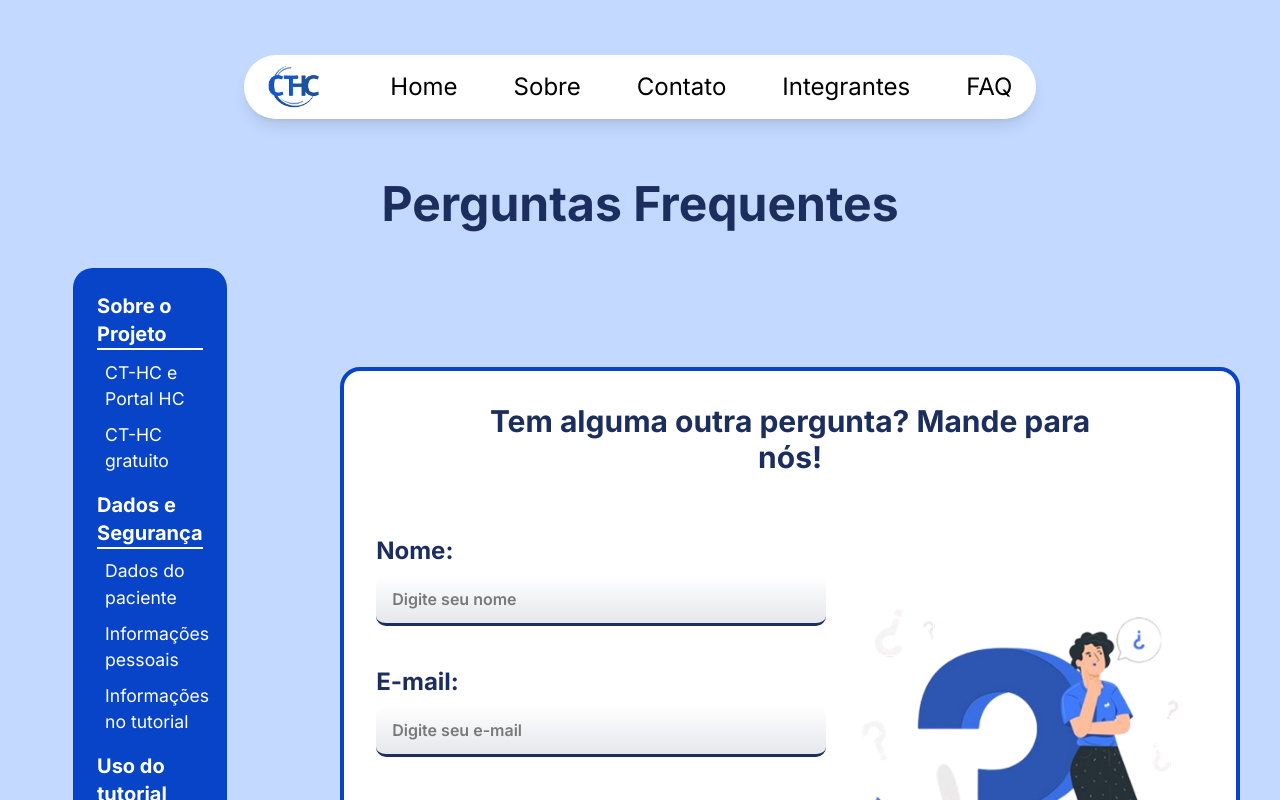
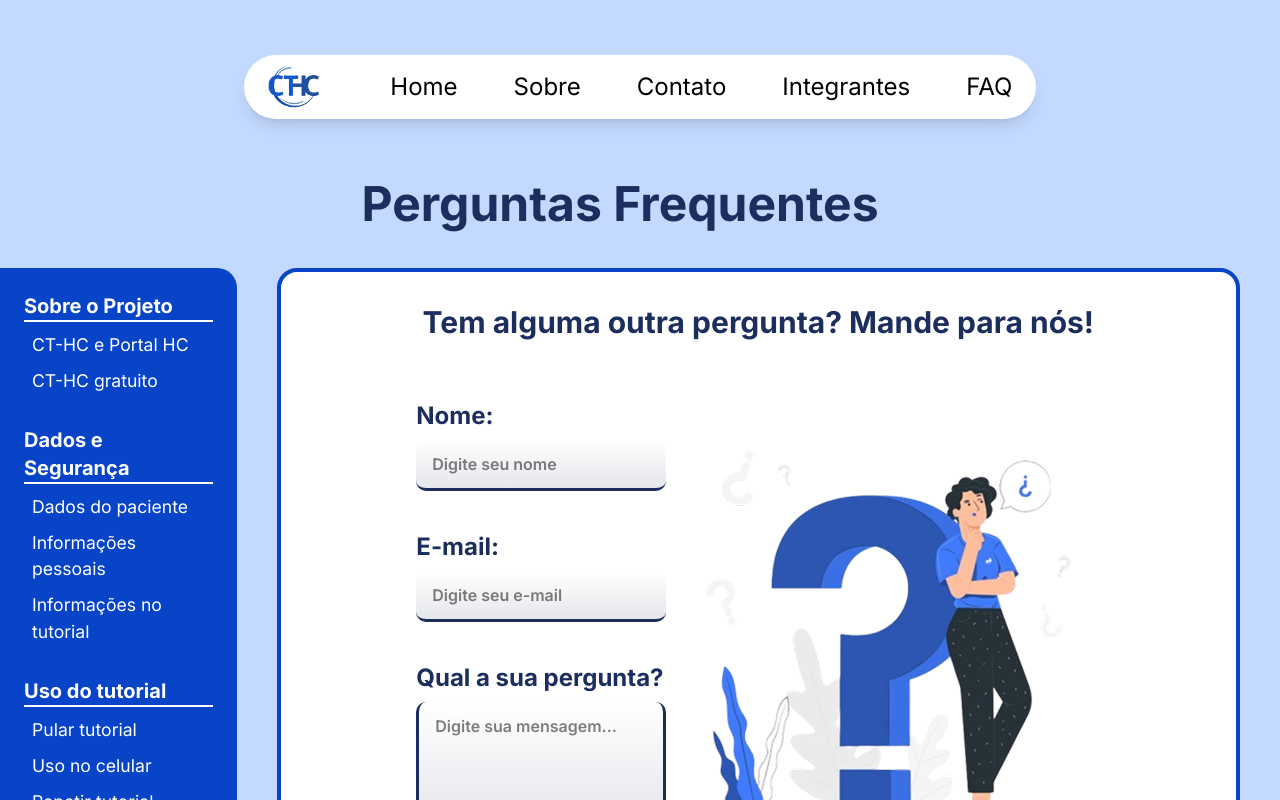
Before and after one commit to BSM-Challenge/ct-hc, a React (Vite) app: page /faq in a window 1280 px wide. Shown: the top 800 px of the page. Built offline with nearby package versions, Linux system fonts and the light colour scheme; a web font is replaced by a local one.

Commit message:
enhancement (FAQ): Responsividade para dispositivos largos feita.

```diff
--- a/src/routes/CT-HC/FAQ/index.tsx
+++ b/src/routes/CT-HC/FAQ/index.tsx
@@ -24,9 +24,8 @@ export default function FAQ() {
     <main className="bg-[var(--light-blue)]">
       <section
         className="px-10 pt-30 min-h-screen max-[500px]:px-5
-      lg:pt-35
-      xl:pt-45"
-      >
+      lg:pt-40 lg:px-0 lg:pr-10
+      xl:pt-45">
         <div className="w-full flex flex-col gap-5">
           <div
             className="h-full flex justify-center items-center
@@ -42,14 +41,13 @@ export default function FAQ() {
           </div>
           <div
             className="flex flex-col justify-between gap-20 items-center w-full
-          lg:flex-row
-          xl:flex-row"
+            lg:flex-row lg:gap-10
+            xl:flex-row"
           >
-            <div className="w-full md:w-[70%] lg:w-[30%] xl:w-[25%] flex justify-center">
+            <div className="w-full md:w-[70%] lg:w-[50%] xl:w-[25%]">
               <nav
-                className="bg-[var(--color-blue-2)] rounded-[20px]
-              p-6 text-[var(--color-white)] flex flex-col gap-4 w-[70%]"
-              >
+                className="bg-[var(--color-blue-2)] rounded-[20px] p-6 text-[var(--color-white)] flex flex-col gap-8 w-full
+                lg:rounded-l-[0]">
                 <ul className="flex flex-col gap-[.6rem] text-[var(--color-white)]">
                   <li className="border-b-2 border-[var(--color-white)]">
                     <h2 className="text-xl font-bold">Sobre o Projeto</h2>
@@ -197,25 +195,25 @@ export default function FAQ() {
                 Tem alguma outra pergunta? Mande para nós!
               </h3>
 
-              <div className="flex justify-center items-center flex-col-reverse lg:flex-row">
-                <form method="POST" className="flex flex-col h-fit mt-10">
+              <div className="flex justify-center items-center flex-col-reverse lg:flex-row lg:w-full">
+                <form method="POST" className="flex flex-col h-fit mt-10 ">
 
                   <label htmlFor="name" className="text-2xl font-bold text-[var(--dark-blue-title)] mb-2">Nome:</label>
                   <input type="text" placeholder="Digite seu nome" className="w-full px-4 py-3 rounded-[10px]
                   bg-gradient-to-b from-[var(--color-white)] to-gray-200 border-b-3 border-[var(--dark-blue-title)]
-                  placeholder-[--color-gray] placeholder:font-semibold outline-none min-[450px]:w-[340px] sm:w-[450px]"/>
+                  placeholder-[--color-gray] placeholder:font-semibold outline-none min-[450px]:w-[340px] sm:w-[450px] lg:w-[250px]"/>
 
                   <label htmlFor="e-mail" className="text-2xl font-bold text-[var(--dark-blue-title)] mt-10 mb-2">E-mail:</label>
                   <input type="text" placeholder="Digite seu e-mail" className="w-full px-4 py-3 rounded-[10px]
                   bg-gradient-to-b from-[var(--color-white)] to-gray-200 border-b-3 border-[var(--dark-blue-title)]
-                  placeholder-[--color-gray] placeholder:font-semibold outline-none"/>
+                  placeholder-[--color-gray] placeholder:font-semibold outline-none lg:w-[250px]"/>
 
                   <label htmlFor="pergunta" className="text-2xl font-bold text-[var(--dark-blue-title)] mt-10 mb-2">Qual a sua pergunta?</label>
                   <textarea placeholder="Digite sua mensagem..." className=" resize-none w-full h-[120px] px-4 py-3 rounded-[10px]
                   bg-gradient-to-b from-[var(--color-white)] to-gray-200 border-b-3 border-l-3 border-r-3 border-[var(--dark-blue-title)]
-                  placeholder-[--color-gray] placeholder:font-semibold outline-none"/>
+                  placeholder-[--color-gray] placeholder:font-semibold outline-none lg:w-[250px]"/>
 
-                  <button className="bg-[var(--color-blue-2)] p-2 w-[50%] self-center text-[var(--color-white)] mt-8 rounded-full font-bold text-2xl cursor-pointer shadow-[4px_4px_15px_var(--color-blue)] hover:bg-[var(--hover-button)] transition-colors duration-300 sm:w-[30%]">
+                  <button className="bg-[var(--color-blue-2)] p-2 w-[50%] self-center text-[var(--color-white)] mt-8 rounded-full font-bold text-2xl cursor-pointer shadow-[4px_4px_15px_var(--color-blue)] hover:bg-[var(--hover-button)] transition-colors duration-300 sm:w-[30%] lg:w-[60%]">
                     Enviar
                   </button>
                 </form>
```
